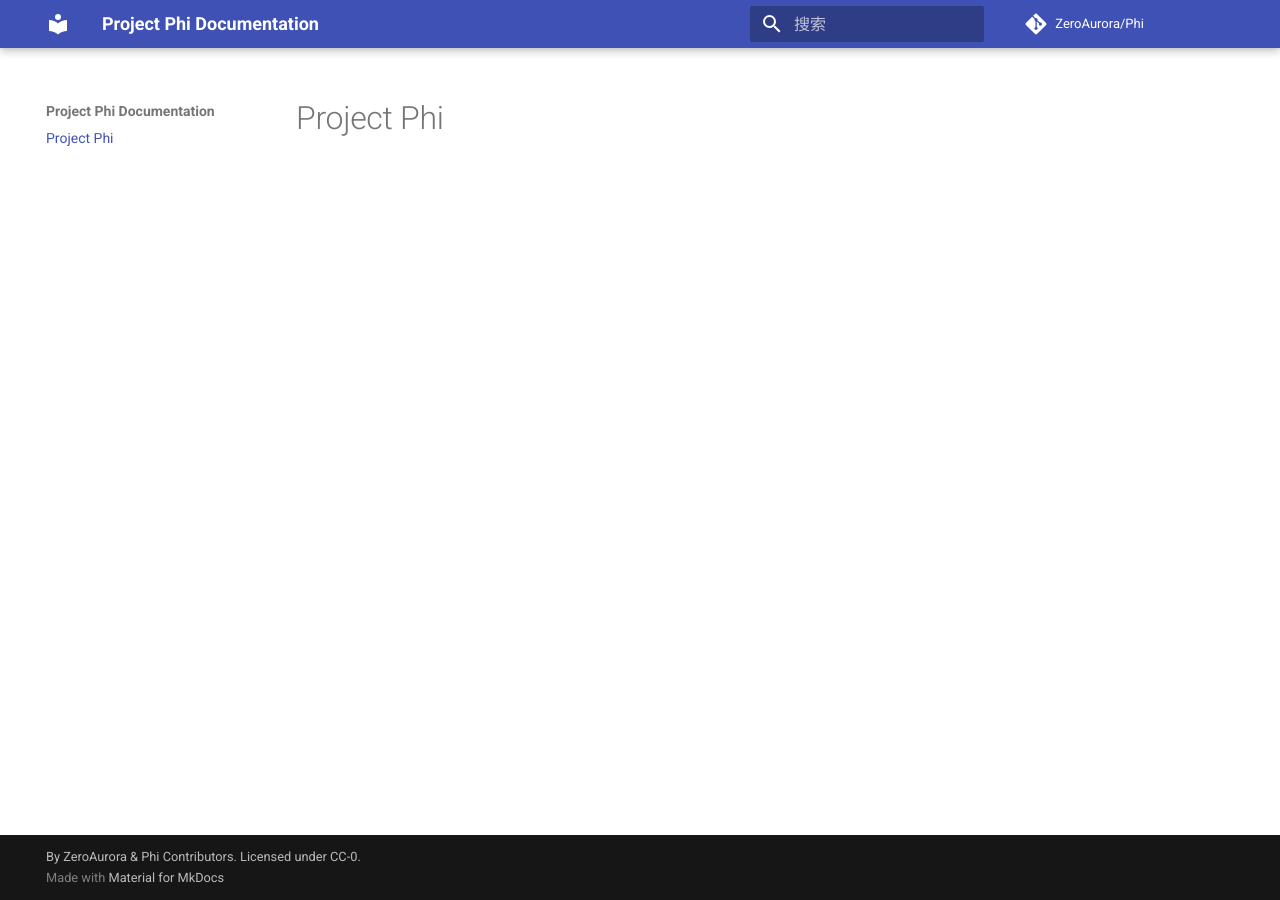
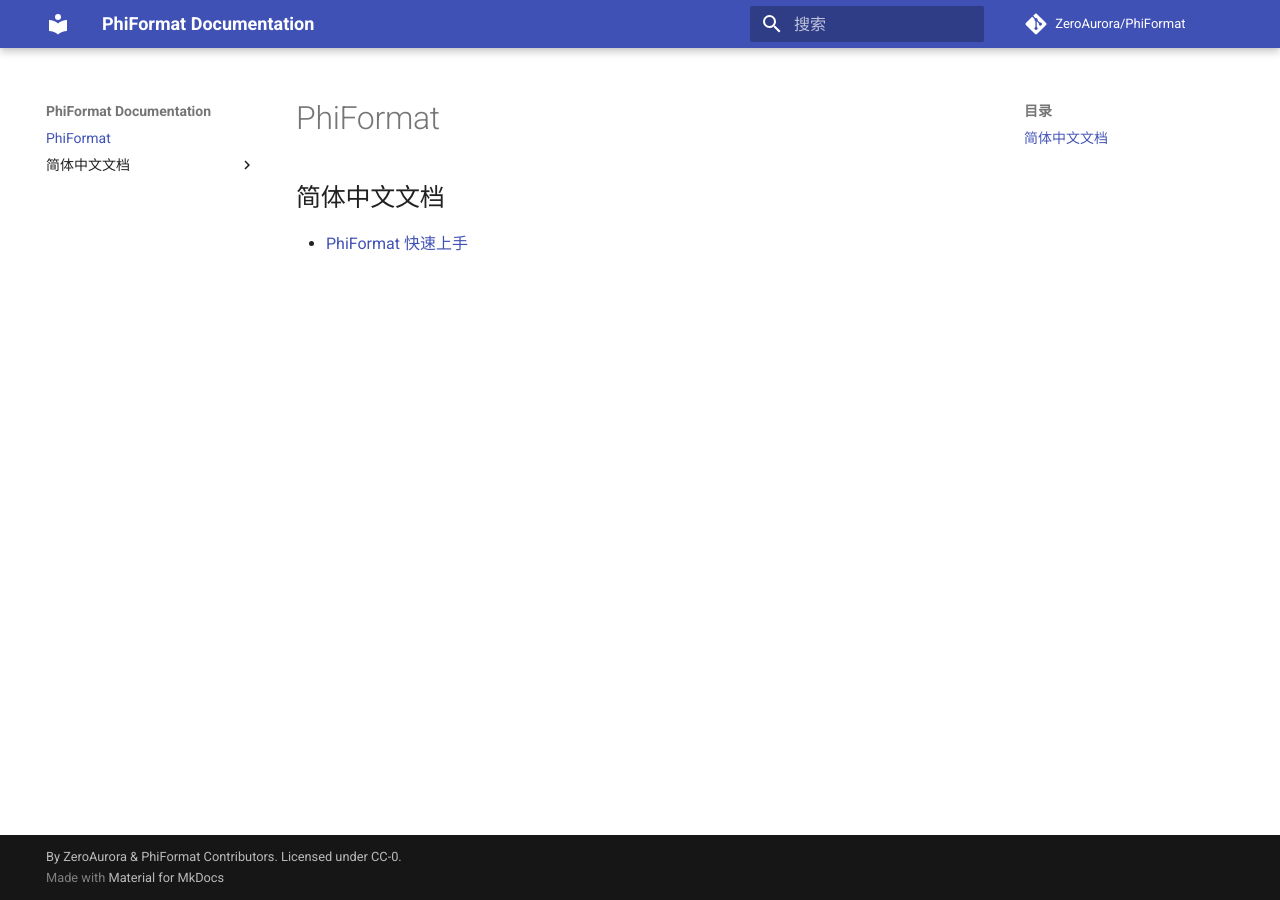
Before and after one commit to laoli404for/PhiFormat, an MkDocs documentation site: the page built from docs/index.md, in a window 1280 px wide. Built offline with MkDocs 1.6.1 and Material for MkDocs 9.7.7, drawn with Linux system fonts in a browser that asks for light colours; comment, search, counter and statistics services are not loaded.

Commit message:
feat: Rebranding and more!

```diff
--- a/docs/index.md
+++ b/docs/index.md
@@ -1 +1,5 @@
-# Project Phi
+# PhiFormat
+
+## 简体中文文档
+
+- [PhiFormat 快速上手](./zh/quick-start.md)
--- a/mkdocs.yml
+++ b/mkdocs.yml
@@ -1,15 +1,15 @@
 # Project information
-site_name: Project Phi Documentation
+site_name: PhiFormat Documentation
 site_description: A fanmade project for the rhythm game "Phigros".
 site_author: ZeroAurora
-site_url: https://zeroaurora.github.io/Phi/
+site_url: https://zeroaurora.github.io/PhiFormat/
 
 # Repository
-repo_name: ZeroAurora/Phi
-repo_url: https://github.com/ZeroAurora/Phi
+repo_name: ZeroAurora/PhiFormat
+repo_url: https://github.com/ZeroAurora/PhiFormat
 
 # Copyright
-copyright: By ZeroAurora & Phi Contributors. Licensed under CC-0.
+copyright: By ZeroAurora & PhiFormat Contributors. Licensed under CC-0.
 
 # Configuration
 theme:
@@ -21,6 +21,8 @@ theme:
   font:
     text: Roboto
     code: Roboto Mono
+  features:
+    - instant
 
 # Extensions
 markdown_extensions:
@@ -29,3 +31,9 @@ markdown_extensions:
       guess_lang: false
   - toc:
       permalink: true
+
+# Navigation
+nav:
+  - "index.md"
+  - "简体中文文档":
+    - "zh/quick-start.md"
```
Also changed, not shown: README.md (+6 -2 lines), README_zh.md (added, +17 -0 lines), docs/zh/quick-start.md (added, +1 -0 lines).
